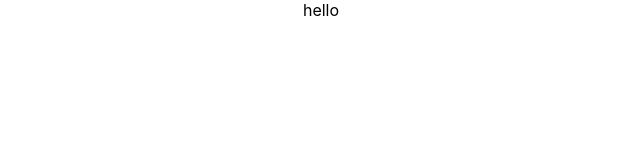
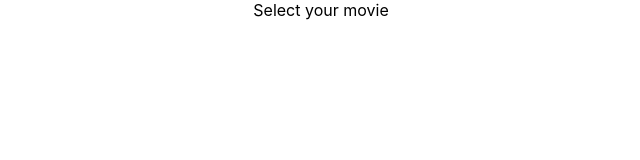
Before and after one commit to Sha7hid/Recs, a React (Create React App) app in the folder recs/: page / in a window 1280 px wide. Shown: the top 160 px of the page, without its empty margins (319-959 px from the left). Built offline with nearby package versions, Linux system fonts and the light colour scheme.

Commit message:
create intro.jsx and css

```diff
--- a/recs/src/App.js
+++ b/recs/src/App.js
@@ -1,10 +1,10 @@
-import logo from './logo.svg';
 import './App.css';
+import Intro from './Components/Intro/Intro';
 
 function App() {
   return (
     <div className="App">
-hello
+<Intro/>
     </div>
   );
 }
--- /dev/null
+++ b/recs/src/Components/Intro/Intro.jsx
@@ -0,0 +1,13 @@
+import React from 'react'
+
+function Intro() {
+  return (
+  <div className="intro-main">
+<div className="intro-text">
+    Select your movie
+</div>
+  </div>
+  )
+}
+
+export default Intro
```
Also changed, not shown: recs/src/Components/Intro/Intro.css (added).
